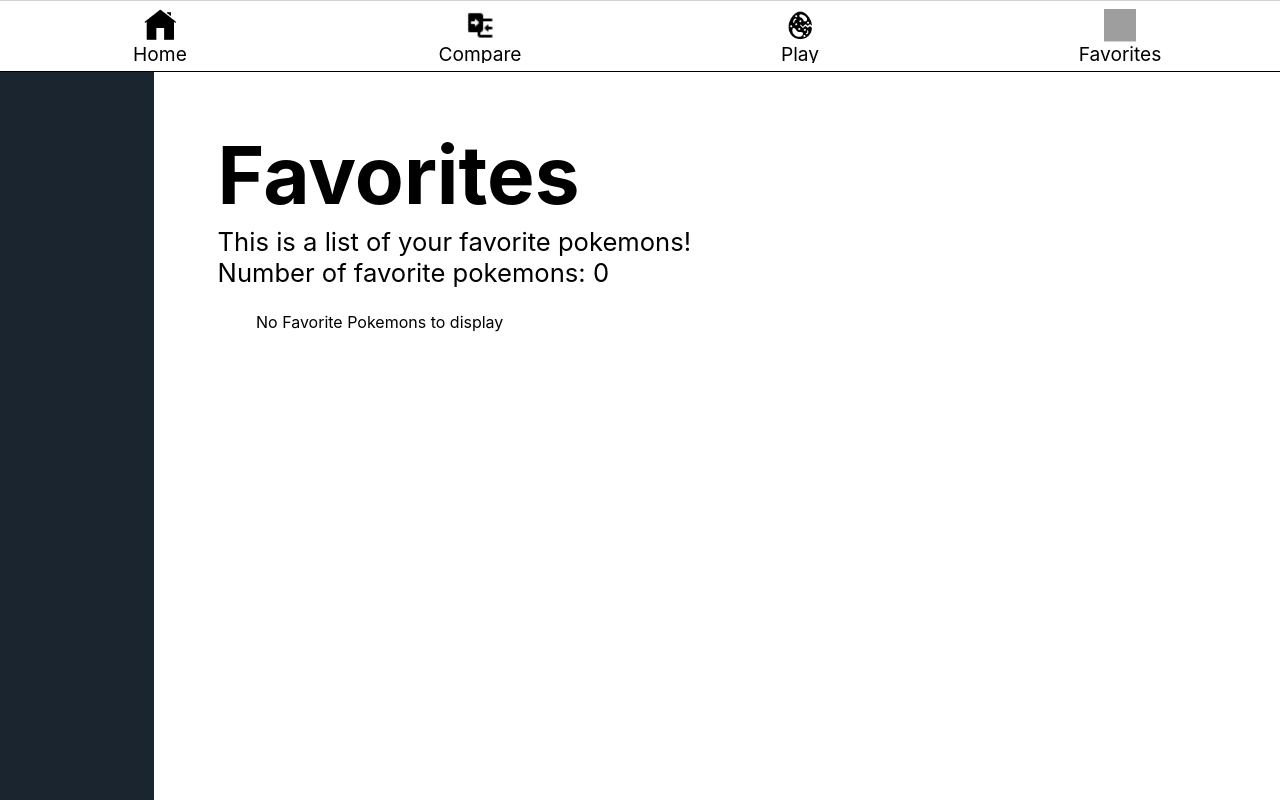
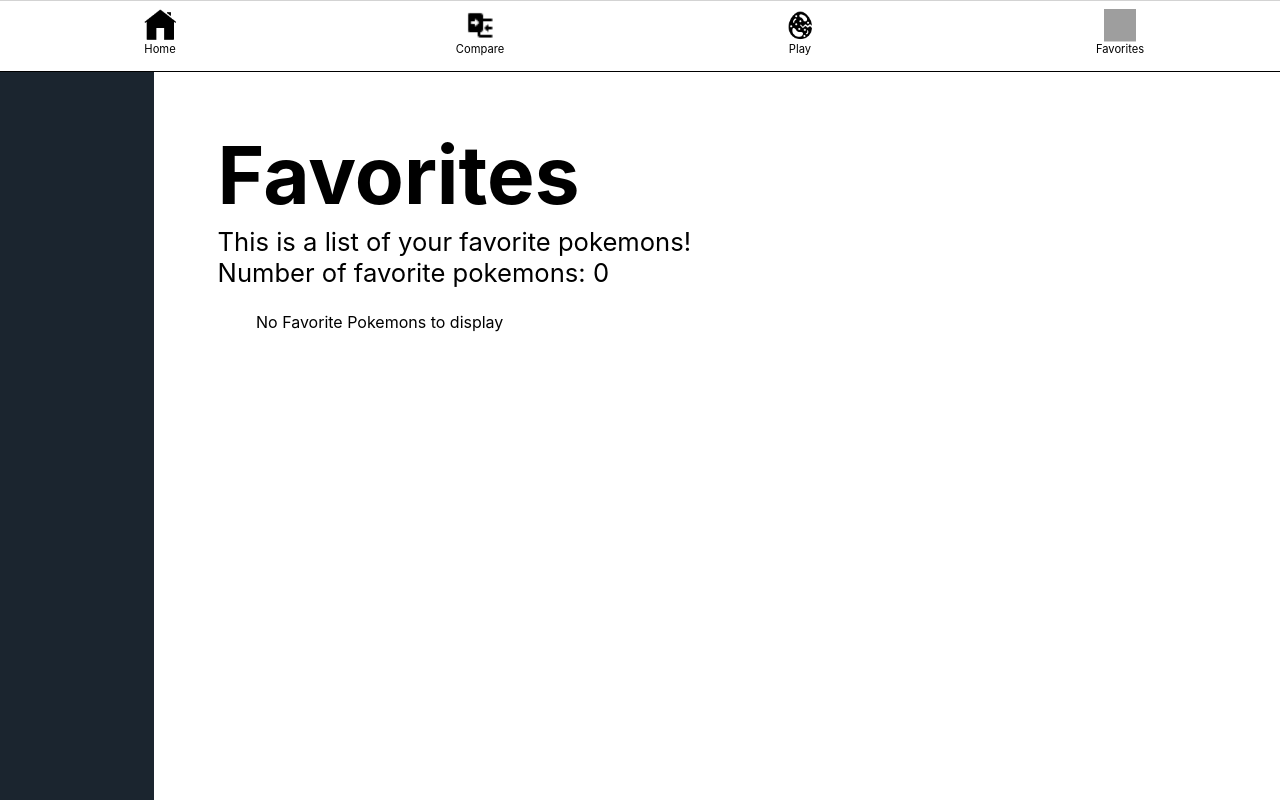
Before and after one commit to Cg9291/pokedex, a React (Create React App) app: page /favorites in a window 1280 px wide. Built offline with nearby package versions, Linux system fonts and the light colour scheme; grey boxes are pictures that could not be loaded.

Commit message:
worked on landscape view

```diff
--- a/src/App.tsx
+++ b/src/App.tsx
@@ -29,6 +29,9 @@ const Container = styled(ContainerPrototype)`
     max-width: 100vw;
     overflow-y: hidden;
     //justify-content: flex-start;
+    @media (orientation: landscape) {
+        overflow-y: scroll;
+    }
     @media ${breakpoints.widthsQueries.minWidths.laptop} {
         flex-direction: column-reverse;
     }
--- a/src/components/homepage/header/Header.tsx
+++ b/src/components/homepage/header/Header.tsx
@@ -33,6 +33,14 @@ const Container = styled(ContainerPrototype)`
 
     @media ${breakpoints.widthsQueries.minWidths.mobileM} {
         grid-template-rows: auto min-content;
+
+        @media ${breakpoints.heightsQueries.minHeights.flexible("360px")} {
+            max-height: 5rem;
+            align-items: start;
+            grid-template-columns: 1fr auto;
+            grid-template-rows: 45% 45%;
+            row-gap: 10%;
+        }
         @media ${breakpoints.heightsQueries.minHeights.laptop} {
             max-height: 16rem;
         }
@@ -73,6 +81,11 @@ const HeaderText = styled.h2`
         font-size: 1.8rem;
         margin-top: 3rem;
         margin-bottom: 0.5rem;
+        @media ${breakpoints.heightsQueries.minHeights.flexible("360px")} {
+            margin: 0;
+            font-size: 1.5rem;
+            line-height: 1.5rem;
+        }
         @media ${breakpoints.heightsQueries.minHeights.flexible("700px")} {
             max-width: 100%;
             font-size: 1.9rem;
--- a/src/components/homepage/header/RandomizeSelectionButton.tsx
+++ b/src/components/homepage/header/RandomizeSelectionButton.tsx
@@ -21,7 +21,8 @@ export function RandomizeSelectionButton(props: RandomPokemonSelectionInterface)
 }
 
 const Container = styled.div`
-    max-width: 100%;
+    width: 100%;
+    height: 100%;
     aspect-ratio: 1/1;
     z-index: 1;
     grid-area: randomizeButton;
@@ -45,6 +46,13 @@ const Button = styled.button.attrs({ type: "button" })`
     &:hover {
         cursor: pointer;
     }
+
+    @media ${breakpoints.widthsQueries.minWidths.mobileM} {
+        @media ${breakpoints.heightsQueries.minHeights.flexible("360px")} {
+            //max-height: 1rem;
+            //min-width: 1rem;
+        }
+    }
     @media ${breakpoints.widthsQueries.minWidths.flexible("1212px")} {
         min-width: 4rem;
         min-height: 4rem;
--- a/src/components/homepage/header/search/Search.tsx
+++ b/src/components/homepage/header/search/Search.tsx
@@ -156,13 +156,12 @@ export function Search(props: SearchPropsInterface): React.ReactElement {
 }
 
 const Container = styled(ContainerPrototype)`
-    max-height: 4rem;
+    height: 100%;
     min-width: 100%;
     align-items: end;
     grid-area: searchBar;
 
     @media ${breakpoints.widthsQueries.minWidths.laptop} {
-        // margin-top: 1rem;
         bottom: 0rem;
         align-items: flex-end;
     }
@@ -172,7 +171,7 @@ const Form = styled.form.attrs({
     method: "get"
 })`
     width: 100%;
-    max-height: 3rem;
+    height: 100%;
     display: flex;
 
     @media ${breakpoints.widthsQueries.minWidths.tablet} {
@@ -185,7 +184,7 @@ const Form = styled.form.attrs({
 
 const InputContainer = styled.div<{ $whereUsed?: string }>`
     position: relative;
-    height: fit-content;
+    height: 100%;
     flex: 1;
     margin-right: ${(props) => (props.$whereUsed === "searchmodal" ? "0" : "0.2rem")};
 
@@ -201,7 +200,7 @@ const InputContainer = styled.div<{ $whereUsed?: string }>`
 `;
 const Label = styled.label<{ $isShowingSuggestions: boolean }>`
     width: 100%;
-    height: 3rem;
+    height:100%;
     display: flex;
     border: 1px solid black;
     border-radius: 99px;
@@ -230,7 +229,7 @@ const Input = styled.input.attrs({
     flex: 1 0 auto;
     height: 100%;
     z-index: 2;
-    margin-top: auto;
+    margin-top: 0;
     padding-left: 1rem;
     border: none;
     background-color: transparent;
@@ -253,7 +252,7 @@ const Input = styled.input.attrs({
 
 const FilterButton = styled.button.attrs({ type: "button" })`
     flex: 0 1 17%;
-    min-height: 100%;
+    height: 100%;
     max-width: 6rem;
     border-radius: 10px;
 
@@ -286,7 +285,6 @@ const SearchIconButton = styled.button.attrs({ type: "submit" })<{ $isShowingSug
     @media ${breakpoints.widthsQueries.minWidths.laptop} {
         min-width: fit-content;
         max-width: 5rem;
-        //padding: unset;
     }
 `;
 
@@ -294,7 +292,7 @@ const ImgSvgContainer = styled.svg.attrs({ viewBox: "0 0 24 24" })`
     align-self: center;
     display: flex;
     justify-content: center;
-    max-height: 100%;
+    height: 100%;
     max-width: 100%;
 `;
 
--- a/src/components/navigation/Navigation.tsx
+++ b/src/components/navigation/Navigation.tsx
@@ -56,6 +56,13 @@ const Container = styled(ContainerPrototype)`
     bottom: 0;
     padding: 1vh 0;
     border-top: 1px solid lightgrey;
+
+    @media ${breakpoints.widthsQueries.minWidths.mobileM} {
+        @media ${breakpoints.heightsQueries.minHeights.flexible("360px")} {
+            height: 12vh;
+        }
+    }
+
     @media ${breakpoints.widthsQueries.minWidths.tablet} {
         flex: 1 0 auto;
         font-size: 1.5rem;
@@ -71,23 +78,25 @@ const Container = styled(ContainerPrototype)`
 const NavElementContainer = styled(Link)`
     display: flex;
     width: 100%;
+    height: 100%;
     text-decoration: none;
     color: black;
     flex-direction: column;
     align-items: center;
-    justify-content: space-between;
+    justify-content: space-around;
     overflow-y: hidden;
 `;
 
 const NavElementName = styled.span`
-    display: flex;
-    align-items: center;
-    font-size: 0.8em;
-    height: fit-content;
+    font-size: 0.7rem;
+    height: 100%;
+    flex: 0 0 50%;
 `;
 
 const SvgImg = styled.svg.attrs({ viewBox: "0 0 24 24" })`
     min-height: 60%;
+    height: 100%;
+    flex: 0 0 50%;
 `;
 
 const NavImg = styled.image.attrs({})`
--- a/src/pages/Homepage.tsx
+++ b/src/pages/Homepage.tsx
@@ -29,6 +29,10 @@ export function Homepage(): React.ReactElement {
 
 const Container = styled(ContainerPrototype)`
     flex-direction: column;
+
+    @media (orientation: landscape) {
+        overflow-y: scroll;
+    }
 
     @media ${breakpoints.widthsQueries.minWidths.tablet} {
         overflow: hidden;
```
